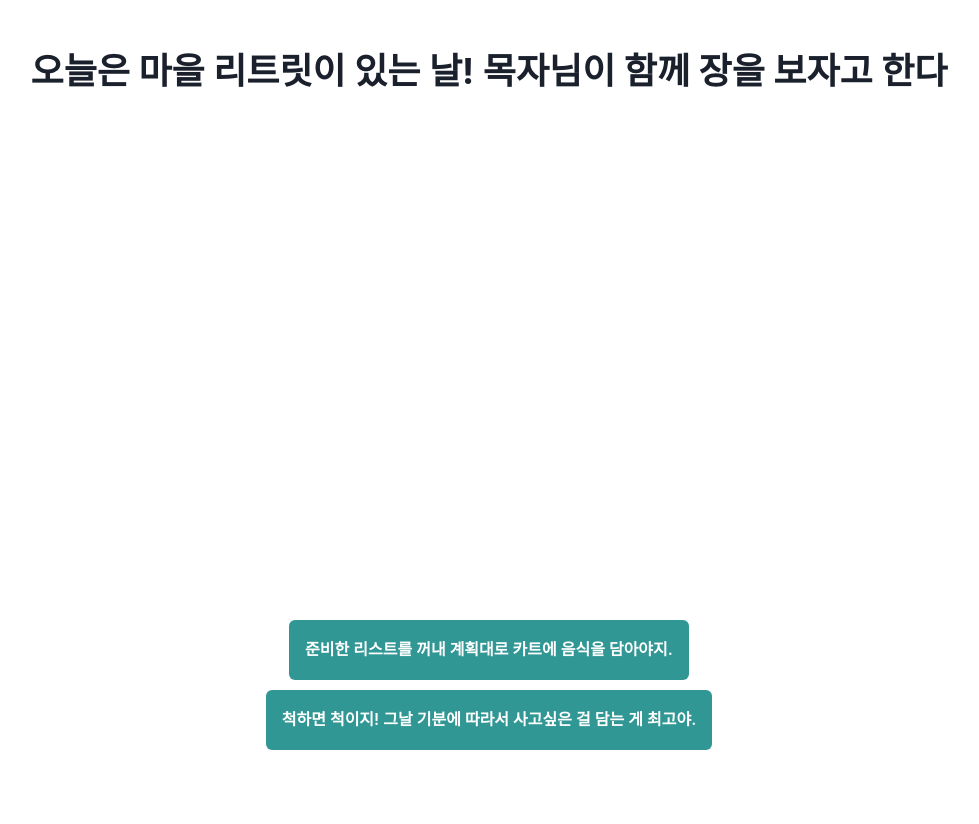
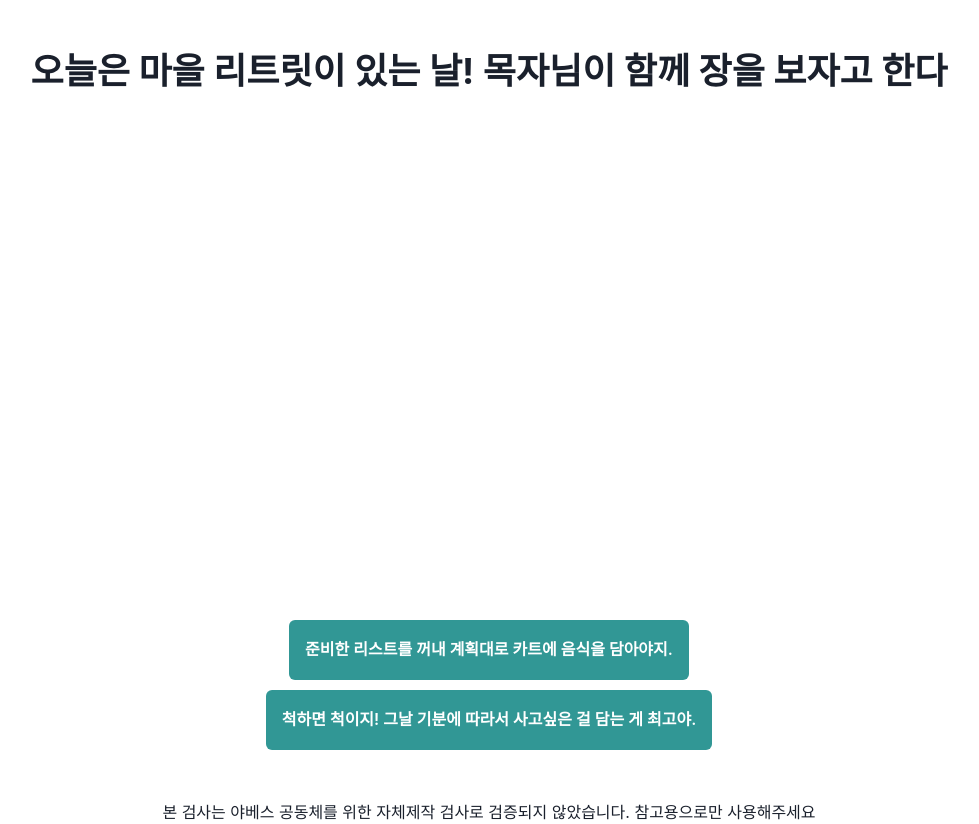
Before and after one commit to kasterra/jz-test, a React (Create React App) app: page /questions in a window 1280 px wide. Shown: the whole page, without its empty margins (151-1130 px from the left). Before the commit the page ends 800 px from the top, so only its background shows below. Built offline with nearby package versions, Linux system fonts and the light colour scheme.

Commit message:
수정 요청사항 반영
- a -> Link
-  맞춤법
- footer에 문구

```diff
--- a/src/App.tsx
+++ b/src/App.tsx
@@ -1,5 +1,5 @@
 import Routes from "./pages/Routes";
-import { ChakraProvider, extendTheme } from "@chakra-ui/react";
+import { ChakraProvider, extendTheme, Text } from "@chakra-ui/react";
 
 const theme = extendTheme({
   styles: {
@@ -15,6 +15,12 @@ const App = () => {
   return (
     <ChakraProvider theme={theme}>
       <Routes />
+      <footer style={{ display: "flex", justifyContent: "center" }}>
+        <Text>
+          본 검사는 야베스 공동체를 위한 자체제작 검사로 검증되지 않았습니다.
+          참고용으로만 사용해주세요
+        </Text>
+      </footer>
     </ChakraProvider>
   );
 };
--- a/src/answers.ts
+++ b/src/answers.ts
@@ -21,11 +21,12 @@ export const answers: answerType[] = [
       "각종 행사 포스터 디자인",
       "매주 예배 광고 PPT",
     ],
-    whenWeMeet: ["매주 토요일 오후 2~4시"],
+    whenWeMeet: ["매주 토요일 오후 2시 반부터 4시 반까지"],
     whereWeMeet: ["교육관 401호"],
     whatWeWant: [
-      "디자인 : Ai, Photoshop 등...",
+      "디자인 : 일러스트레이터, 포토샵",
       "문서작업 : 한글, 엑셀 능력 등 우대",
+      "체계적인 성격을 가진 분이라면 더욱 좋아요",
     ],
     tel: "010-8954-4854",
     lastWord: "하나님이 주시는 섬김의 마음만 있다면 누구든 함께할 수 있어요",
@@ -113,7 +114,7 @@ export const answers: answerType[] = [
       "IMPACT JAPAN 사역 및 국내 선교사역 support",
       "일본 언어/문화 Study",
     ],
-    whenWeMeet: ["매주 토요일 2시 ~ 2시반 부터 4시반까지"],
+    whenWeMeet: ["매주 토요일 2시 ~ 2시 반 부터 4시 반까지"],
     whereWeMeet: ["교육관 1층(장소 매주 변동)"],
     whatWeWant: ["일본어 회화/일본어 번역", "문서 작업 및 정리", "꼼꼼한 성격"],
     tel: "010-9284-9008",
--- a/src/pages/Result.tsx
+++ b/src/pages/Result.tsx
@@ -137,7 +137,7 @@ const Result = () => {
                 textTransform={"uppercase"}
                 mb={"4"}
               >
-                지원시 참고사항
+                지원 시 참고사항
               </Text>
 
               <List spacing={2}>
--- a/src/pages/Results.tsx
+++ b/src/pages/Results.tsx
@@ -8,7 +8,7 @@ import {
   Text,
   useColorModeValue,
 } from "@chakra-ui/react";
-import { useNavigate } from "react-router-dom";
+import { Link, useNavigate } from "react-router-dom";
 
 const Results = () => {
   const navigate = useNavigate();
@@ -55,9 +55,9 @@ const ResultComponent = ({ idx }: Props) => {
           {answers[idx].name}
         </Heading>
       </Stack>
-      <a href={`/result?idx=${idx}`}>
+      <Link to={`/result?idx=${idx}`}>
         <Button colorScheme="teal">자세히 보기</Button>
-      </a>
+      </Link>
     </Flex>
   );
 };
```
